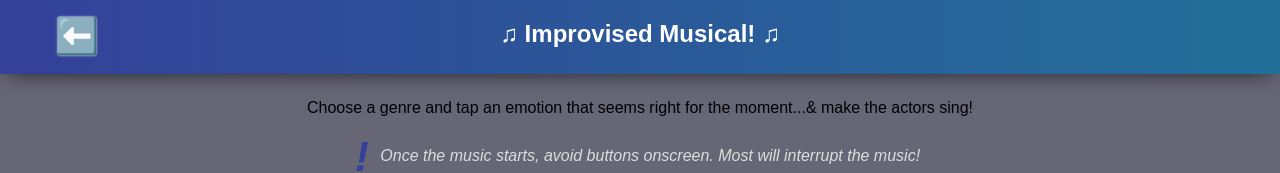
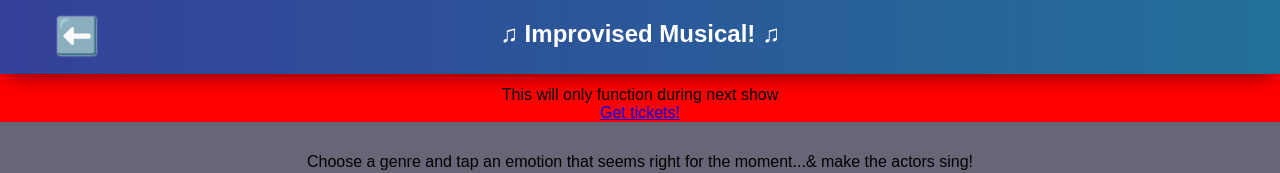
Before and after one commit to katherineahern/improv_tech, a React (Create React App) app in the folder static_client/react-app/: page /audienceMusic in a window 1280 px wide. Shown: the top 173 px of the page. Built offline with nearby package versions, Linux system fonts and the light colour scheme; no server answers.

Commit message:
Added error banner. TODO: ping server for when show happening

```diff
--- /dev/null
+++ b/static_client/react-app/src/Header.jsx
@@ -0,0 +1,27 @@
+import React, { Component } from 'react';
+import * as Constants from './Constants';
+
+class Header extends Component {
+	constructor(props) {
+		super(props);
+	}
+	render() {
+		const red = "red";
+
+		return (
+			<div>
+				<header className={this.props.propsClass}>
+		          	<a class="applogo" href="App">⬅️</a>
+		           	<h1 className="App-title" id={this.props.headerId}>{this.props.title}</h1>
+		        </header>
+		       	<div style={{background: red}}>
+		       		<br/>
+		            This will only function during next show<br/>
+		            <a href="https://www.eventbrite.com/o/improvisational-technology-17153874424">Get tickets!</a>
+	          	</div>
+	        </div>
+	    );
+    }
+}
+
+export default Header;
--- a/static_client/react-app/src/line_hat/LineHat.js
+++ b/static_client/react-app/src/line_hat/LineHat.js
@@ -2,6 +2,7 @@ import React, { Component } from 'react';
 import '../css/linehat.css';
 import axios from 'axios';
 import * as Constants from '../Constants';
+import Header from '../Header';
 
 var lineList = [];
 function addLine() {}; //defined here to prevent error
@@ -72,13 +73,14 @@ class LineHat extends Component {
   }
 
   	render() {
+
     	return (
         <div className="App">
+
 				  <div className="header-spacer"></div>
-          <header className="hat-header">
-            <a class="applogo" href="App">⬅️</a>
-            <h1 className="App-title" id="hat">Lines from a Hat!</h1>
-          </header>
+
+          <Header propsClass={'hat-header'} headerId={'hat'} title={'Lines from a Hat!'} />
+
         <div class="pad15">
 				  <p>Follow the prompts to add lines of dialogue in the box below. The actors will use them in a scene!</p>
           <tip>Tip: If you have trouble thinking of anything you can refresh the page to get a new prompt</tip>
--- a/static_client/react-app/src/music/AudiencePlaySong.js
+++ b/static_client/react-app/src/music/AudiencePlaySong.js
@@ -3,6 +3,7 @@ import '../css/App.css';
 import '../css/index.css';
 import Song from './Song';
 import * as Constants from '../Constants';
+import Header from '../Header';
 
 var Socket;
 class AudiencePlaySong extends Component {
@@ -36,10 +37,7 @@ class AudiencePlaySong extends Component {
     return (
       <div className={ this.state.palette } >
        <div className="header-spacer"></div>
-        <header className="music-header audience">
-          <a class="applogo" href="App">⬅️</a>
-           <h1 className="App-title">♫ Improvised Musical! ♫</h1>
-        </header>
+        <Header propsClass={'music-header audience'} title={'♫ Improvised Musical! ♫'} />
         <div class="pad15">
           <p>Choose a genre and tap an emotion that seems right for the moment...& make the actors sing!
           </p>
--- a/static_client/react-app/src/music/MusicalAccompaniment.js
+++ b/static_client/react-app/src/music/MusicalAccompaniment.js
@@ -23,9 +23,14 @@ class MusicalAccompaniment extends Component {
   }
 
   render() {
+    const red = "red";
     return (
       <div className={ this.state.palette } >
         <div className="table">
+          <div style={{background: red}}>
+            This will be functional during next show, which is: <br/>
+            eventbrite link
+          </div>
           <div className="row">
               {this.state.palette.toUpperCase()}
               <form action="">
--- a/static_client/react-app/src/new_choice/AudienceNewChoice.js
+++ b/static_client/react-app/src/new_choice/AudienceNewChoice.js
@@ -1,5 +1,6 @@
 import React, { Component } from 'react';
 import * as Constants from '../Constants';
+import Header from '../Header';
 
 var Socket;
 class AudienceNewChoice extends Component {
@@ -17,11 +18,7 @@ class AudienceNewChoice extends Component {
 		return (
 			<div>
    			<div className="header-spacer"></div>
-  			<header className="choice-header audience">
-				  <a class="applogo" href="App">⬅️</a>
-					<h1 className="App-title">New Choice!</h1>
-  			</header>
-
+  				<Header propsClass={'choice-header audience'} title={'New Choice!'} />
 				<div class="pad15">
   				<h2>You control the scene:</h2>
 				  <p>When the actor says something you want them to change, tap the "New Choice" button.</p>
```
